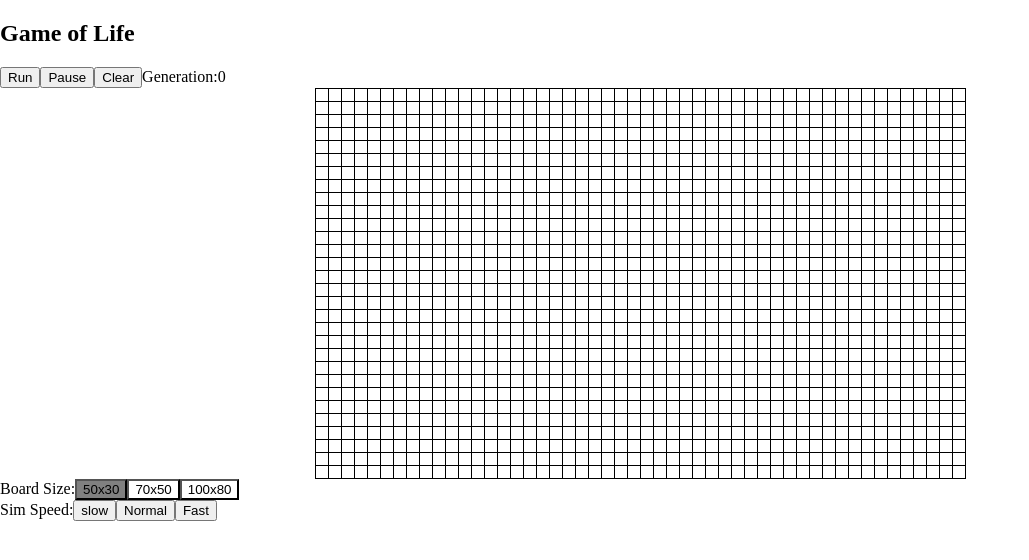
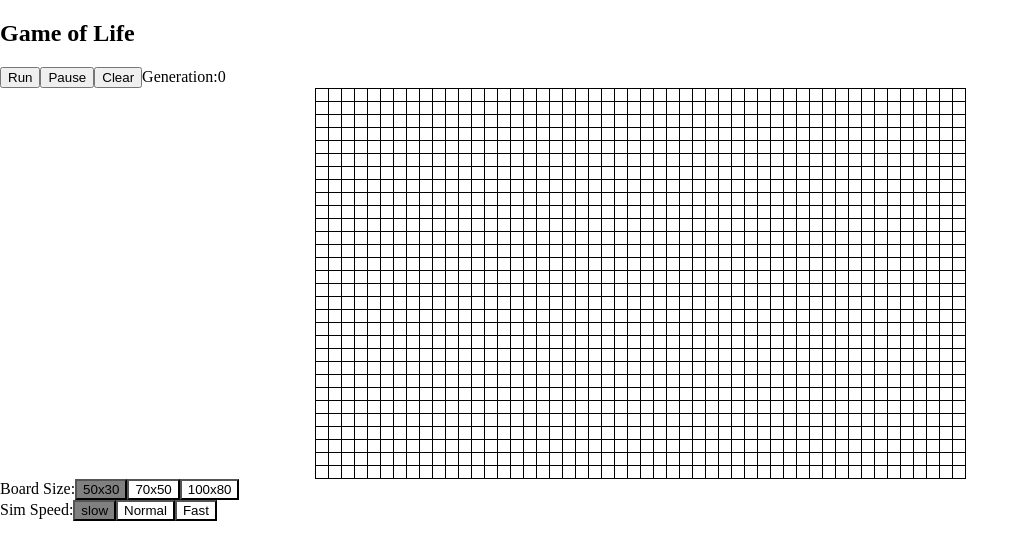
Before and after one commit to thisiswhale/Game-of-Life, a React app: page / in a window 1280 px wide. Shown: the top 560 px of the page, without its empty margins (0-1029 px from the left). Built offline with nearby package versions, Linux system fonts and the light colour scheme.

Commit message:
Render Speed based by button selection

```diff
--- a/public/app.bundle.css
+++ b/public/app.bundle.css
@@ -21,5 +21,5 @@ html, body {
 .container .btm-nav-bar .btm-nav-btn.neutral-btn {
   background-color: white; }
 
-.container .btm-nav-bar .btm-nav-btn.selected-size-btn {
+.container .btm-nav-bar .selected-size-btn, .container .btm-nav-bar .selected-speed-btn {
   background-color: gray; }
--- a/src/components/Main.js
+++ b/src/components/Main.js
@@ -18,6 +18,7 @@ export default class Main extends Component {
         ]
       ],
       selectedSize: [],
+      selectedSpeed: '',
       counter: 0,
       runGame: false,
       pauseGame: false,
@@ -26,11 +27,15 @@ export default class Main extends Component {
 
   }
   componentDidMount() {
-    this.setState({selectedSize: this.state.gridSize[0]})
+    this.setState({selectedSize: this.state.gridSize[0], selectedSpeed: this.state.simulationSpeed[0]})
   }
 
   setSelectedSize(gridSize) {
     this.setState({ selectedSize: gridSize })
+  }
+
+  setSelectedSpeed(speed) {
+    this.setState({ selectedSpeed: speed })
   }
 
   render() {
@@ -64,9 +69,18 @@ export default class Main extends Component {
         <div className='panel simulation-panel'>
           <span className='board-size'>Sim Speed:
           </span>
-          <button className='btm-nav-btn'>slow</button>
-          <button className='btm-nav-btn'>Normal</button>
-          <button className='btm-nav-btn'>Fast</button>
+          <button
+            className={`btm-nav-btn ${this.state.selectedSpeed === this.state.simulationSpeed[0] ? 'selected-speed-btn' : 'neutral-btn' }`}
+            onClick={() => this.setSelectedSpeed(this.state.simulationSpeed[0])}
+            >slow</button>
+          <button
+            className={`btm-nav-btn ${this.state.selectedSpeed === this.state.simulationSpeed[1] ? 'selected-speed-btn' : 'neutral-btn' }`}
+            onClick={() => this.setSelectedSpeed(this.state.simulationSpeed[1])}
+            >Normal</button>
+          <button
+            className={`btm-nav-btn ${this.state.selectedSpeed === this.state.simulationSpeed[2] ? 'selected-speed-btn' : 'neutral-btn' }`}
+            onClick={() => this.setSelectedSpeed(this.state.simulationSpeed[2])}
+            >Fast</button>
         </div>
       </div>
     </div>);
--- a/src/style.scss
+++ b/src/style.scss
@@ -37,7 +37,7 @@ html,body {
     .btm-nav-btn.neutral-btn{
       background-color: $neutral-btn-color;
     }
-    .btm-nav-btn.selected-size-btn{
+    .selected-size-btn, .selected-speed-btn{
       background-color: $selected-btn-color;
     }
   }
```
Also changed, not shown: public/bundle.js.
